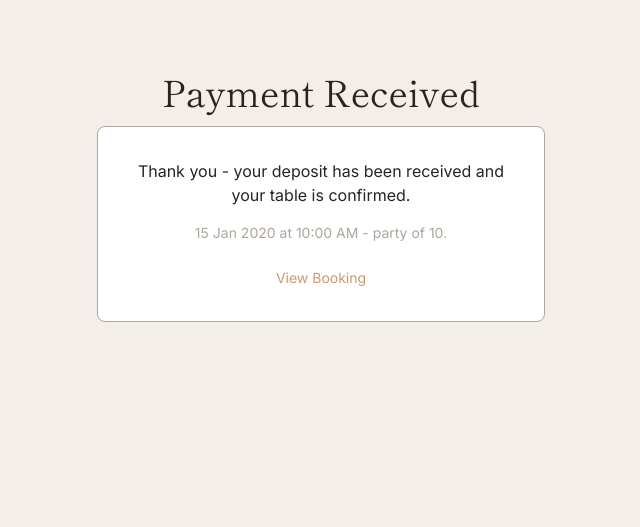
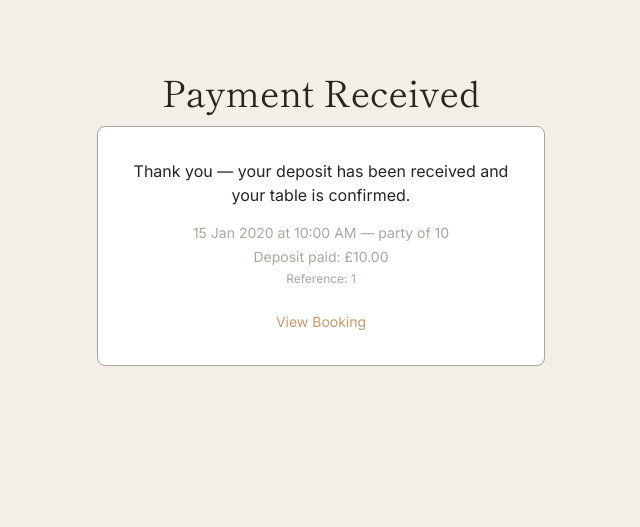
Before and after one commit to Willr-hawkins/restaurant-booking-project, a Django app: template bookings/templates/bookings/booking_payment_success.html in a window 1280 px wide. Shown: the part 81-608 px from the top of the page, without its empty margins (319-959 px from the left). Run offline with Django 5.2, Linux system fonts and the light colour scheme; the template is opened without the code that fills it: values that come from a table or form of the project are taken from there, others are empty; tables that the repository leaves empty hold one stand-in row (values such as "Sample post"); style sheets or scripts are compiled from the project's sources.

Commit message:
Add payment success/receipt display handling the webhook race condition, reference shown across success page, manage page, and email

```diff
--- a/bookings/templates/bookings/booking_payment_success.html
+++ b/bookings/templates/bookings/booking_payment_success.html
@@ -2,10 +2,19 @@
 
 {% block content %}
 <div class="page-wrap max-w-lg text-center">
-    <h1 class="page-header">Payment Received</h1>
+    <h1 class="page-header">
+        {% if booking.deposit_paid %}Payment Received{% else %}Confirming Payment{% endif %}
+    </h1>
     <div class="card">
-        <p class="mb-4">Thank you - your deposit has been received and your table is confirmed.</p>
-        <p class="text-sm text-concrete">{{ booking.date }} at {{ booking.time|time:"g:i A" }} - party of {{ booking.party_size }}.</p>
+        {% if booking.deposit_paid %}
+            <p class="mb-4">Thank you — your deposit has been received and your table is confirmed.</p>
+            <p class="text-sm text-concrete mb-1">{{ booking.date }} at {{ booking.time|time:"g:i A" }} — party of {{ booking.party_size }}</p>
+            <p class="text-sm text-concrete">Deposit paid: £{{ booking.deposit_amount }}</p>
+            <p class="text-xs text-concrete mt-1">Reference: {{ booking.stripe_payment_intent_id }}</p>
+        {% else %}
+            <p class="mb-4">We're just confirming your payment — this usually takes a few seconds.</p>
+            <p class="text-sm text-concrete">Refresh this page shortly, or check your email for confirmation.</p>
+        {% endif %}
         <a href="{% url 'booking_manage' booking.manage_token %}" class="btn-link mt-6 inline-block">View Booking</a>
     </div>
 </div>
```
Also changed, not shown: bookings/templates/bookings/booking_manage.html (+12 -2 lines), bookings/templates/bookings/emails/confirmation.html (+10 -4 lines).
